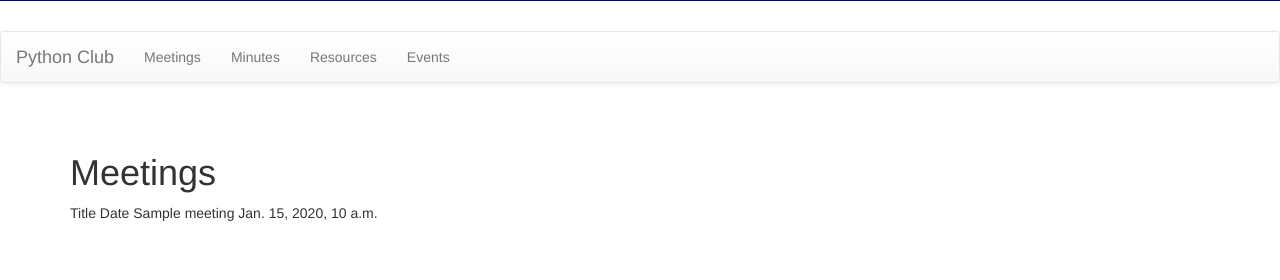
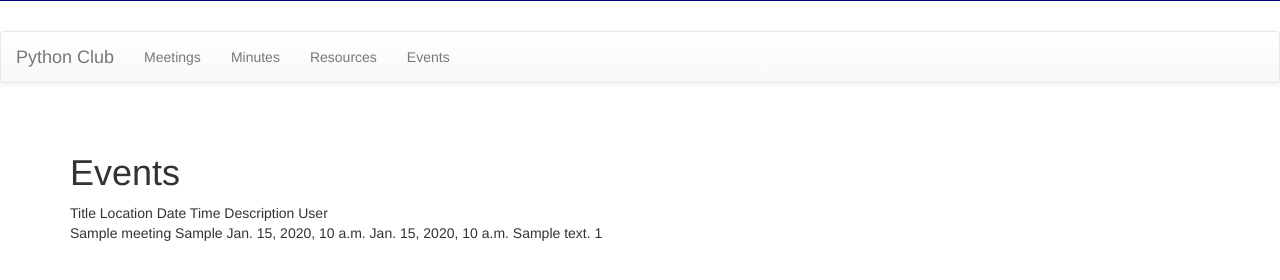
Before and after one commit to mmhansen137/itc172-redux, a Django app: template PythonClub/club/templates/club/events.html in a window 1280 px wide. Shown: the part 194-474 px from the top of the page. Run offline with Django 3.2, Linux system fonts and the light colour scheme; the template is opened without the code that fills it: most values are stand-ins (such as "Sample title", 1, 10 or a date in 2020); some libraries are stand-ins or nearby versions.

Commit message:
Initial template for events

```diff
--- a/PythonClub/club/templates/club/events.html
+++ b/PythonClub/club/templates/club/events.html
@@ -1,15 +1,23 @@
 {% extends 'base.html' %}
 {% block content %}
-<h1>Meetings</h1>
+<h1>Events</h1>
   <tr>
     <th>Title</th>
+    <th>Location</th>
     <th>Date</th>
-  </tr>
+    <th>Time</th>
+    <th>Description</th>
+    <th>User</th>
+  </tr><br>
   {% for t in meeting_list %}
     <tr>
-	<td>{{ t.meetingTitle }}</td>
-	<td>{{ t.meetingDate }}</td>
-    </tr>
+	<td>{{ t.eventTitle }}</td>
+	<td>{{ t.eventLocation }}</td>
+	<td>{{ t.eventDate }}</td>
+        <td>{{ t.eventTime }}</td>
+        <td>{{ t.eventDescription }}</td>
+        <td>{{ t.userId }}</td>
+    </tr><br>
 
   {% endfor %}
 
```
